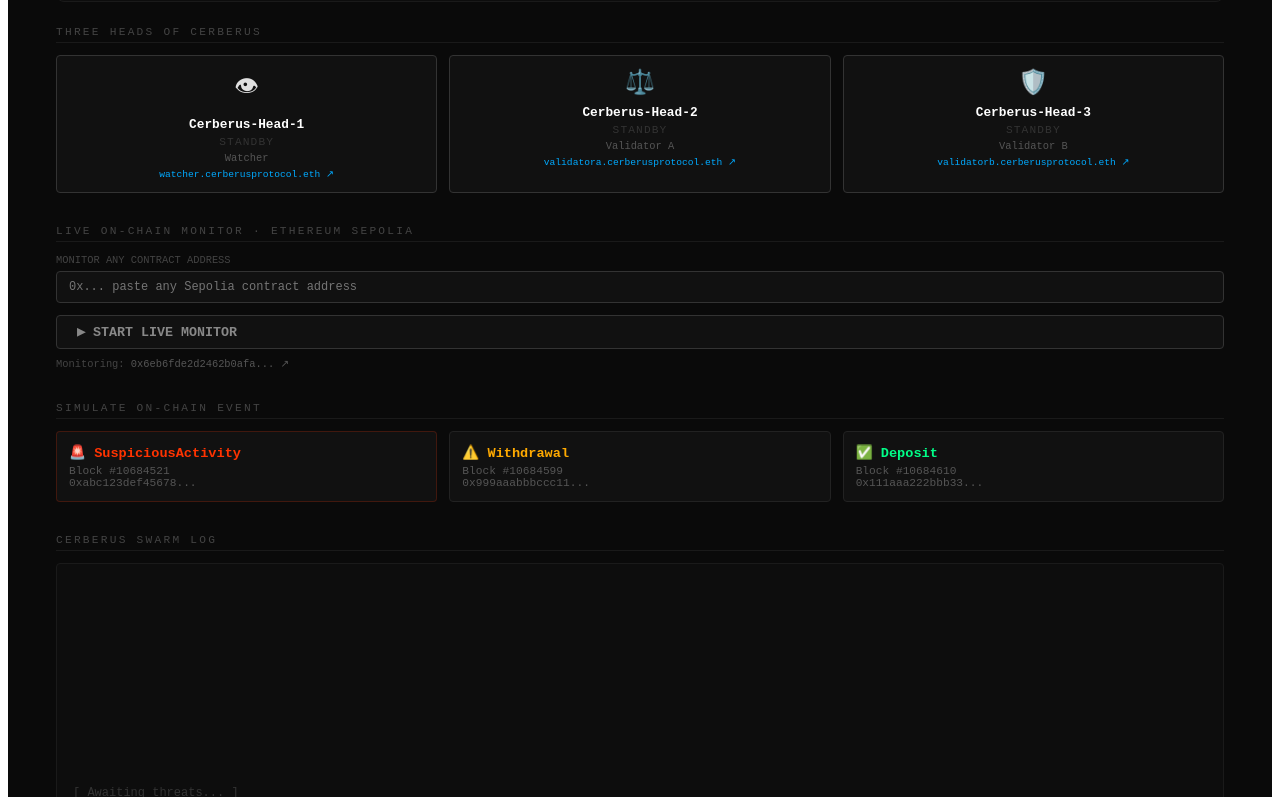
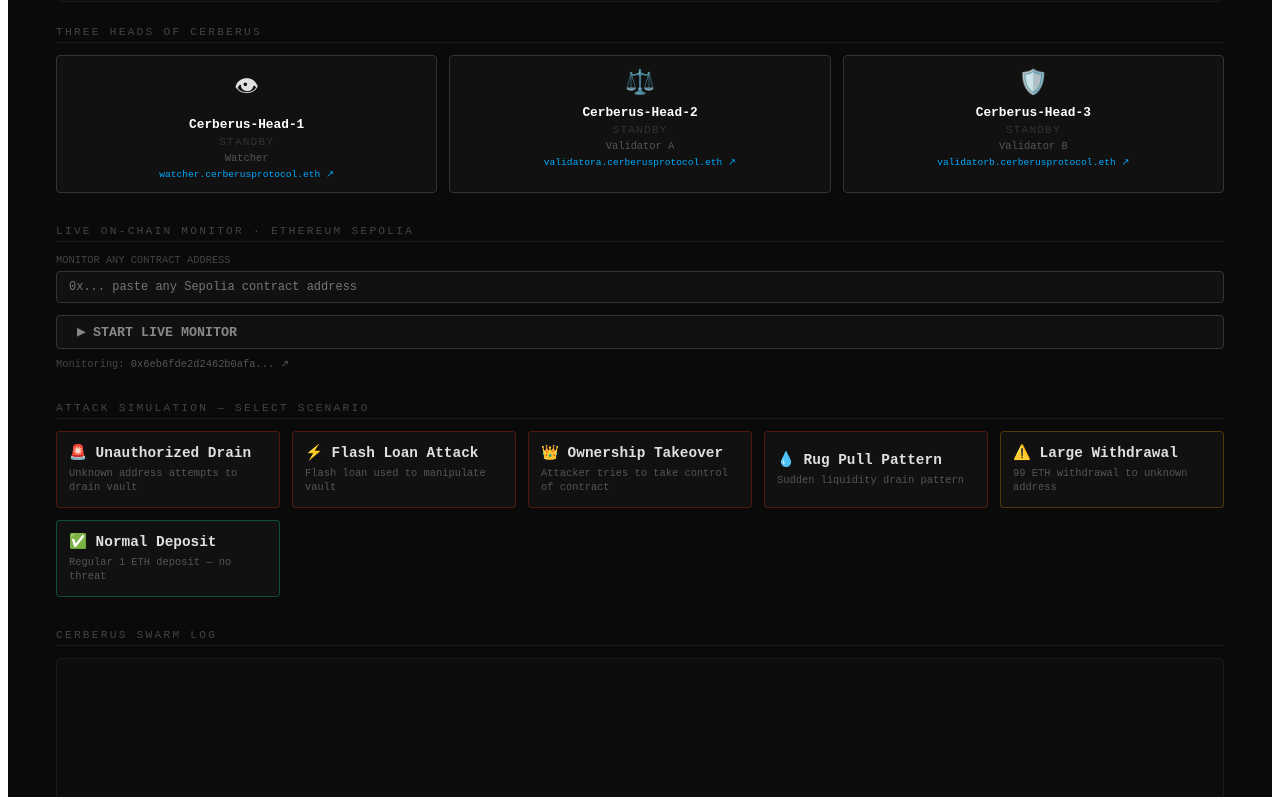
Before and after one commit to Artem1981777/cerberus-protocol, a React (Vite) app: page / in a window 1280 px wide. Shown: the part 456-1253 px from the top of the page. Built offline with nearby package versions, Linux system fonts and the light colour scheme.

Commit message:
feat: attack simulation mode — 6 scenarios including flash loan, rug pull, ownership takeover

```diff
--- a/src/App.tsx
+++ b/src/App.tsx
@@ -2,6 +2,45 @@ import React, { useState, useEffect } from 'react'
 import { useSwarmState } from './hooks/useSwarmState'
 import { useOnChainMonitor } from './hooks/useOnChainMonitor'
 import { OnChainEvent } from './agents/WatcherAgent'
+
+const ATTACK_SCENARIOS = [
+  {
+    name: '🚨 Unauthorized Drain',
+    event: 'SuspiciousActivity',
+    args: { actor: '0xDeadBeef', reason: 'Unauthorized withdrawal attempt' },
+    description: 'Unknown address attempts to drain vault'
+  },
+  {
+    name: '⚡ Flash Loan Attack',
+    event: 'SuspiciousActivity',
+    args: { actor: '0xF1a5H1oan', reason: 'Flash loan attack pattern detected — large borrow + immediate drain' },
+    description: 'Flash loan used to manipulate vault'
+  },
+  {
+    name: '👑 Ownership Takeover',
+    event: 'SuspiciousActivity',
+    args: { actor: '0xHack3r999', reason: 'Unauthorized ownership transfer attempt detected' },
+    description: 'Attacker tries to take control of contract'
+  },
+  {
+    name: '💧 Rug Pull Pattern',
+    event: 'SuspiciousActivity',
+    args: { actor: '0xRugPu11er', reason: 'Liquidity removal pattern — possible rug pull detected' },
+    description: 'Sudden liquidity drain pattern'
+  },
+  {
+    name: '⚠️ Large Withdrawal',
+    event: 'Withdrawal',
+    args: { to: '0xUnknown999', amount: '99000000000000000000' },
+    description: '99 ETH withdrawal to unknown address'
+  },
+  {
+    name: '✅ Normal Deposit',
+    event: 'Deposit',
+    args: { from: '0xRegularUser', amount: '1000000000000000000' },
+    description: 'Regular 1 ETH deposit — no threat'
+  },
+]
 
 const DEMO_EVENTS: OnChainEvent[] = [
   {
@@ -343,18 +382,21 @@ export default function App() {
 
       {/* Simulate */}
       <div style={s.section}>
-        <div style={s.label}>SIMULATE ON-CHAIN EVENT</div>
-        <div style={s.grid3}>
-          {DEMO_EVENTS.map((ev, i) => (
-            <button key={i} disabled={loading} onClick={() => handleEvent(ev)}
-              style={{...s.btn, opacity: loading ? 0.5 : 1, borderColor: ev.eventName === 'SuspiciousActivity' ? '#ff330033' : '#222'}}>
-              <div style={{fontSize:'0.85rem', fontWeight:700,
-                color: ev.eventName === 'SuspiciousActivity' ? '#ff3300' : ev.eventName === 'Withdrawal' ? '#ffaa00' : '#00ff88',
-                marginBottom:'0.25rem'}}>
-                {ev.eventName === 'SuspiciousActivity' ? '🚨' : ev.eventName === 'Withdrawal' ? '⚠️' : '✅'} {ev.eventName}
-              </div>
-              <div style={{fontSize:'0.7rem', color:'#555'}}>Block #{ev.blockNumber}</div>
-              <div style={{fontSize:'0.7rem', color:'#555', fontFamily:'monospace'}}>{ev.txHash.slice(0,16)}...</div>
+        <div style={s.label}>ATTACK SIMULATION — SELECT SCENARIO</div>
+        <div style={{display:'grid', gridTemplateColumns:'repeat(auto-fill, minmax(200px, 1fr))', gap:'0.75rem'}}>
+          {ATTACK_SCENARIOS.map((scenario, i) => (
+            <button key={i} disabled={loading}
+              onClick={() => handleEvent({
+                txHash: '0x' + Math.random().toString(16).slice(2).padEnd(64, '0'),
+                contractAddress: '0x6eb6fde2d2462b0afa9f169372677fd69955bad8',
+                eventName: scenario.event,
+                args: scenario.args,
+                blockNumber: 10750000 + Math.floor(Math.random() * 10000),
+              })}
+              style={{...s.btn, opacity: loading ? 0.5 : 1,
+                borderColor: scenario.event === 'SuspiciousActivity' ? '#ff330044' : scenario.event === 'Withdrawal' ? '#ffaa0044' : '#00ff8844'}}>
+              <div style={{fontSize:'0.9rem', fontWeight:700, marginBottom:'0.3rem'}}>{scenario.name}</div>
+              <div style={{fontSize:'0.65rem', color:'#555', lineHeight:1.4}}>{scenario.description}</div>
             </button>
           ))}
         </div>
```
